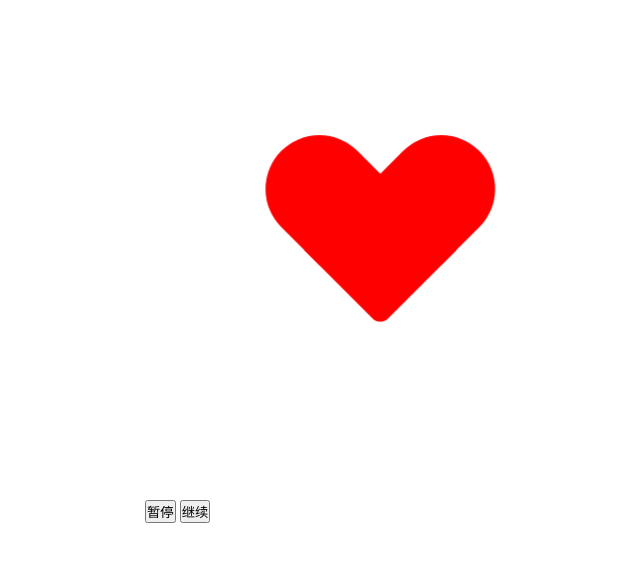
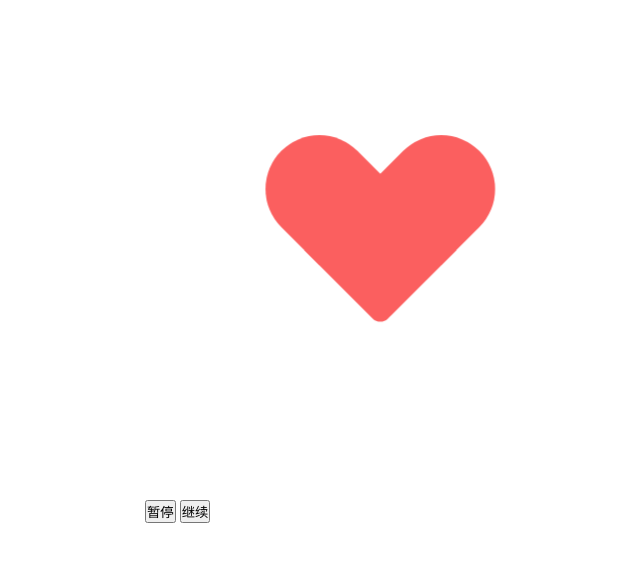
Before and after one commit to LoganWu365/CSS-beating-heart, a plain HTML site: page index.html in a window 1280 px wide. Both pictures are taken after a click on the button "暂停". Shown: the whole page, without its empty margins (55-695 px from the left). Drawn offline with Linux system fonts and the light colour scheme.

Commit message:
添加颜色渐变

```diff
--- a/index.html
+++ b/index.html
@@ -10,9 +10,9 @@
 <body>
     <div class="all">
         <div class="heart" id=demo>
-            <div class="left"></div>
-            <div class="right"></div>
-            <div class="bottom"></div>
+            <div class="left" id="left"></div>
+            <div class="right" id="right"></div>
+            <div class="bottom" id="bottom"></div>
         </div>
         <button id=pause>暂停</button>
         <button id=con>继续</button>
@@ -21,9 +21,15 @@
     <script>
         pause.onclick = () => {
             demo.style.animationPlayState = 'paused';
+            left.style.animationPlayState = 'paused';
+            right.style.animationPlayState = 'paused';
+            bottom.style.animationPlayState = 'paused';
         };
         con.onclick = () => {
             demo.style.animationPlayState = 'running';
+            left.style.animationPlayState = 'running';
+            right.style.animationPlayState = 'running';
+            bottom.style.animationPlayState = 'running';
         };
     </script>
 </body>
--- a/style.css
+++ b/style.css
@@ -9,7 +9,7 @@
   .heart{
     position:relative;
     margin:200px;
-      animation:bomb 0.5s alternate infinite;
+    animation:bomb 0.5s alternate infinite;
   }
   @keyframes bomb {
     0% {
@@ -19,13 +19,22 @@
       transform:scale(1.2);
     }
   }
+  @keyframes color {
+    0% {
+      background-color: rgb(249,155,155);
+    }
+    100% {
+      background-color: red;
+    }
+  }
   .heart > .left {
     width: 100px;
     height: 100px;
     position:absolute;
     transform:rotate(45deg) translateX(-80px);
     border-radius:50% 0% 0% 50%;
-    background-color:red;
+    background-color:rgb(249,155,155);
+    animation:color 0.5s alternate infinite;
   }
   .heart > .right {
     width: 100px;
@@ -33,14 +42,14 @@
     position:absolute;
       transform:rotate(45deg) translateY(-80px);
     border-radius:50% 50% 0% 0%;
-      background-color:red;
-
-
+      background-color:rgb(249,155,155);
+      animation:color 0.5s alternate infinite;
   }
   .heart > .bottom {
     width: 100px;
     height: 100px;
     transform:rotate(45deg);
-      background-color:red;
+      background-color:rgb(249,155,155);
     border-radius:0% 0% 10% 0%;
+    animation:color 0.5s alternate infinite;
   }
```
